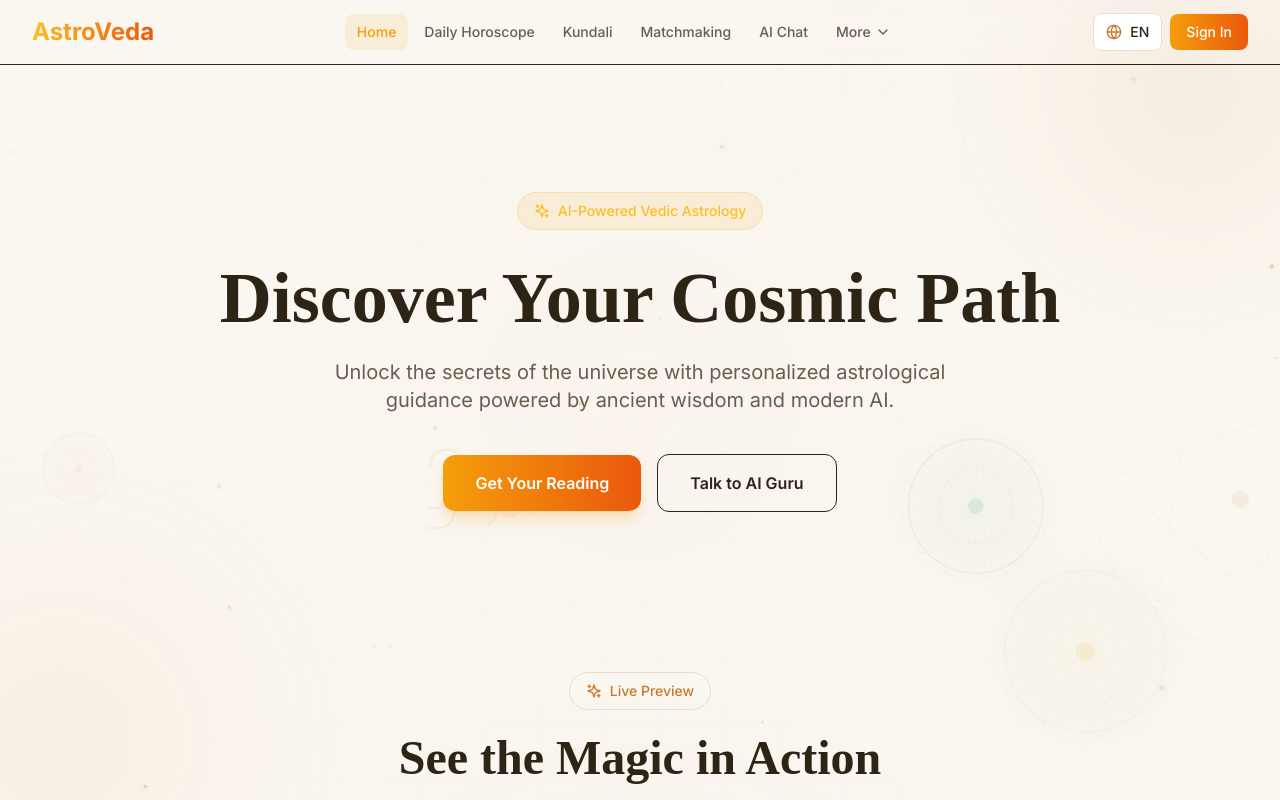
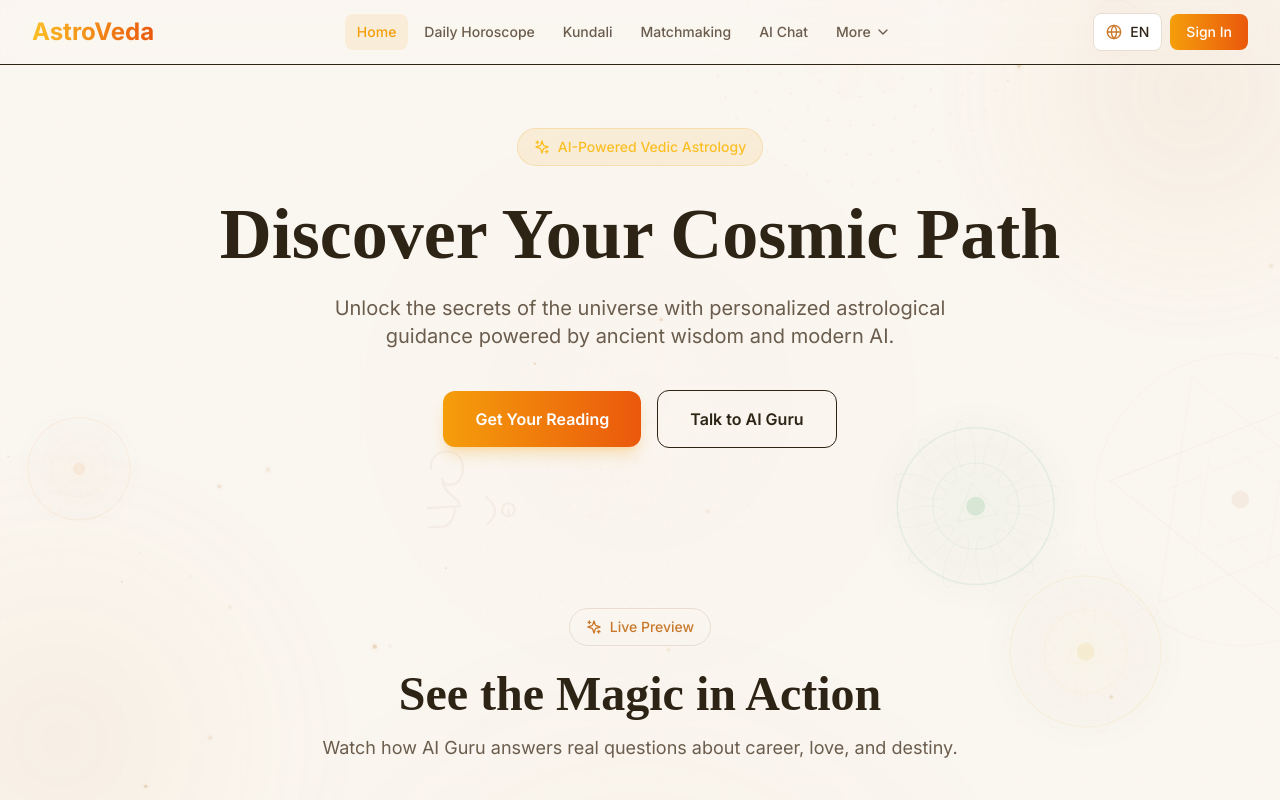
Before and after one commit to seetu09/astro-sage-ai, a Next.js app: page / in a window 1280 px wide. Shown: the top 800 px of the page. Built offline with nearby package versions, Linux system fonts and the light colour scheme.

Commit message:
Enhance layout with PWA support and structure
Added PWA metadata and improved layout structure.

```diff
--- a/app/layout.tsx
+++ b/app/layout.tsx
@@ -72,6 +72,32 @@ export const metadata: Metadata = {
     google: "your-google-verification-code",
   },
   category: "astrology",
+
+  // ========== PWA METADATA ==========
+  manifest: "/manifest.json",
+  appleWebApp: {
+    capable: true,
+    statusBarStyle: "default",
+    title: "AstroVeda",
+  },
+  icons: {
+    icon: [
+      { url: "/icons/icon-192x192.png", sizes: "192x192" },
+      { url: "/icons/icon-512x512.png", sizes: "512x512" },
+    ],
+    apple: [
+      { url: "/icons/icon-192x192.png", sizes: "192x192" },
+    ],
+  },
+  other: {
+    "mobile-web-app-capable": "yes",
+    "apple-mobile-web-app-capable": "yes",
+    "application-name": "AstroVeda",
+    "apple-mobile-web-app-title": "AstroVeda",
+    "msapplication-TileColor": "#d97706",
+    "msapplication-TileImage": "/icons/icon-192x192.png",
+  },
+  // ========== END PWA METADATA ==========
 };
 
 const structuredData = {
@@ -93,34 +119,27 @@ export default function RootLayout({
   children: React.ReactNode;
 }>) {
   return (
-    <html lang="en" suppressHydrationWarning>
+    <html lang="en">
       <head>
         <script
           type="application/ld+json"
           dangerouslySetInnerHTML={{ __html: JSON.stringify(structuredData) }}
         />
       </head>
-      <body className={`${inter.className} relative`}>
-        {/* Cosmic background layers */}
-        <WarmGlow />
-        <CosmicBackground />
-
-        {/* Content layer */}
-        <div className="relative z-10">
+      <body className={inter.className}>
         <ErrorBoundary>
           <LanguageProvider>
             <AuthProvider>
+              <CosmicBackground />
+              <WarmGlow />
               <Navbar />
-                <main className="pt-14 sm:pt-16">
-                  {children}
-                </main>
+              <main className="min-h-screen relative z-10">{children}</main>
               <Footer />
             </AuthProvider>
           </LanguageProvider>
         </ErrorBoundary>
         <PWARegister />
         <InstallPrompt />
-        </div>
       </body>
     </html>
   );
```
Lines whose indentation alone changed are shown as unchanged.
